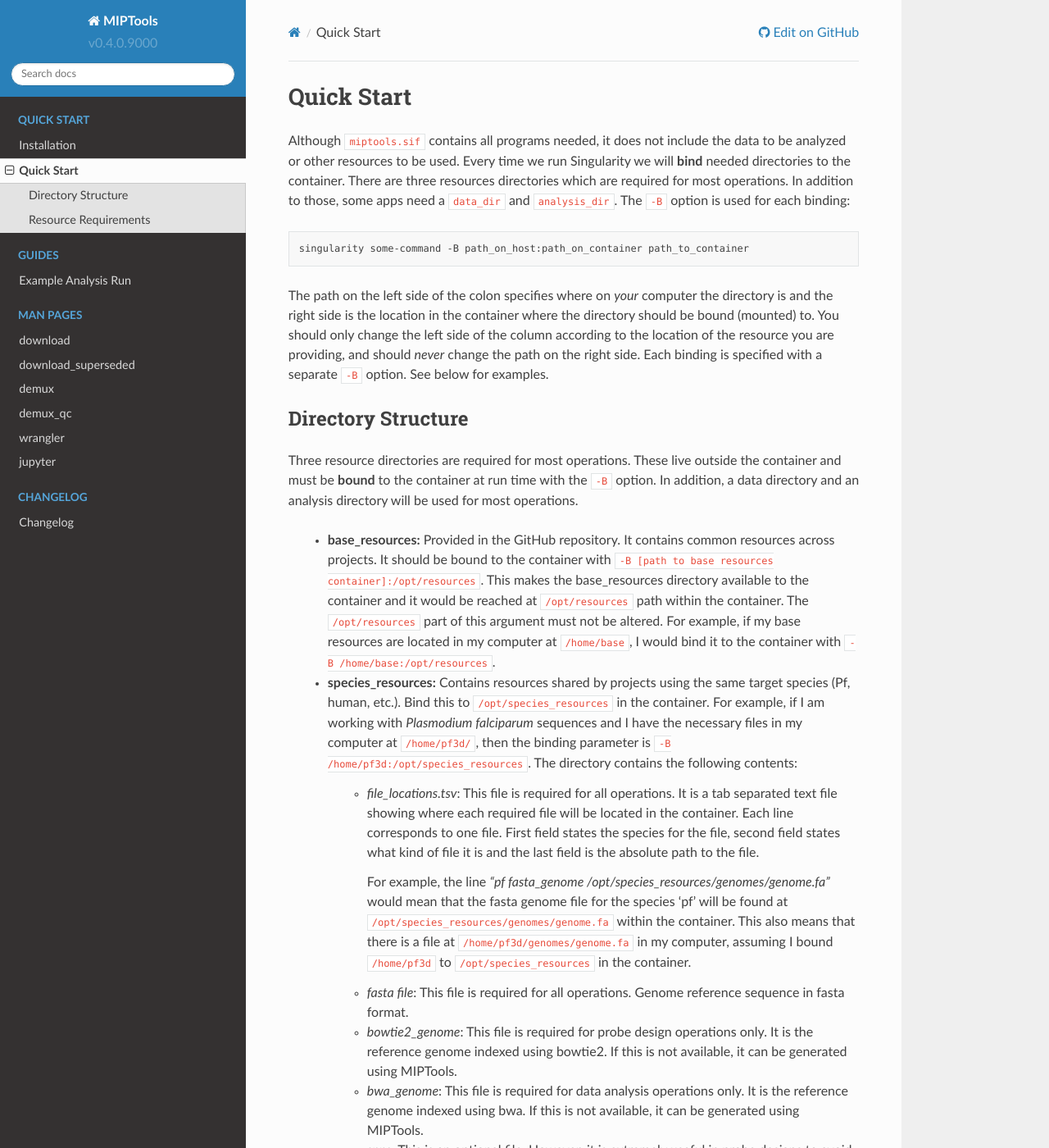
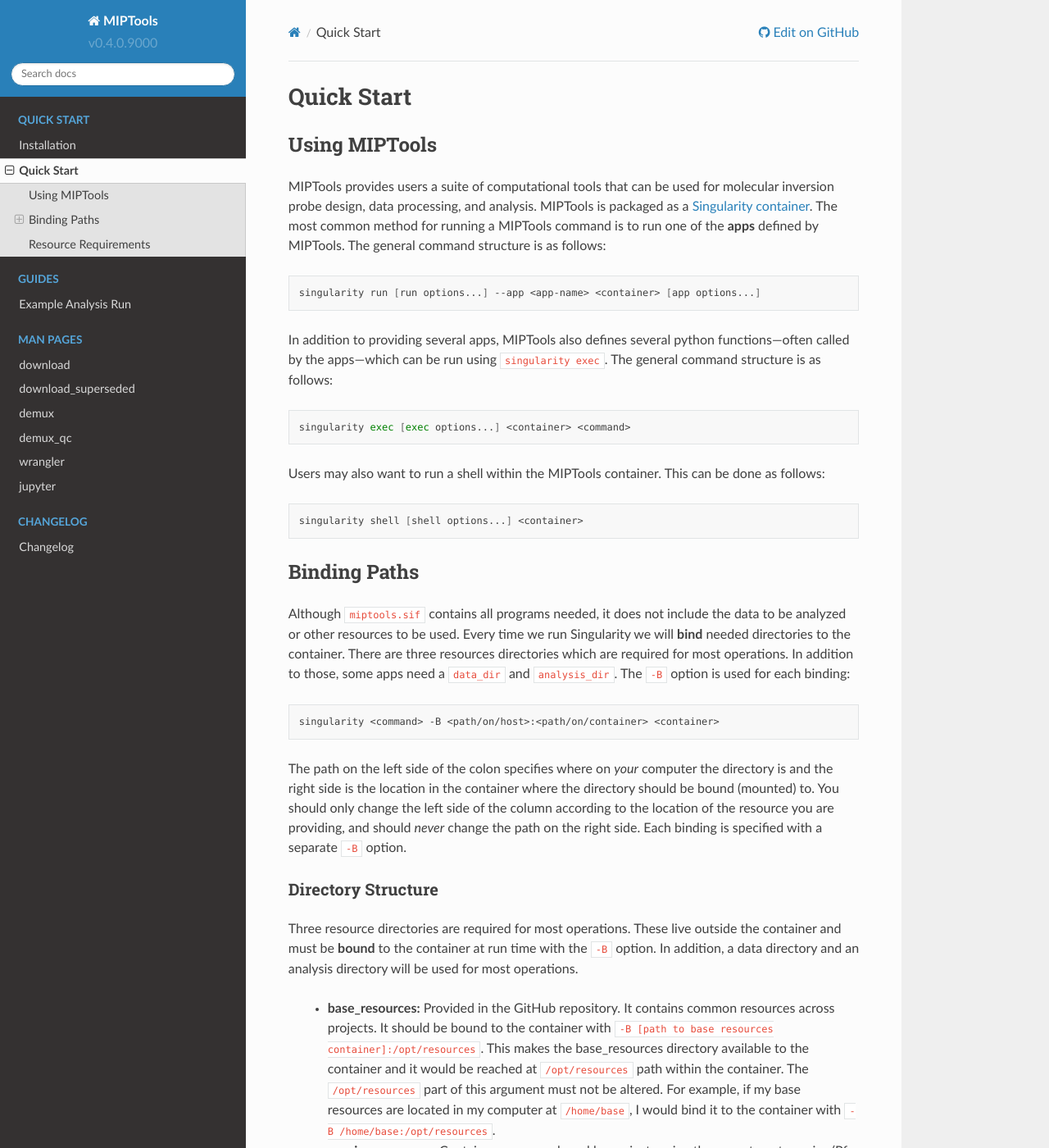
Before and after one commit to bailey-lab/MIPTools, a Sphinx documentation site: the page built from docs/quick_start.rst, in a window 1280 px wide and 1400 px high. Shown: the whole window at 82% size. Built offline with Sphinx 7.4.7 and the Read the Docs theme 2.0.0, drawn with Linux system fonts in a browser that asks for light colours.

Commit message:
Add instructions on using singularity to run MIPTools
Include information on `singularity run --app`, `singularity exec`, and `singularity shell`

```diff
--- a/docs/quick_start.rst
+++ b/docs/quick_start.rst
@@ -1,6 +1,36 @@
 ===========
 Quick Start
 ===========
+
+Using MIPTools
+==============
+
+MIPTools provides users a suite of computational tools that can be used for
+molecular inversion probe design, data processing, and analysis. MIPTools is
+packaged as a `Singularity container <https://www.sylabs.io/docs/>`_. The most
+common method for running a MIPTools command is to run one of the **apps**
+defined by MIPTools. The general command structure is as follows:
+
+.. code-block:: shell
+
+	singularity run [run options...] --app <app-name> <container> [app options...]
+
+In addition to providing several apps, MIPTools also defines several python
+functions—often called by the apps—which can be run using :code:`singularity exec`. The general command structure is as follows:
+
+.. code-block:: shell
+
+	singularity exec [exec options...] <container> <command>
+
+Users may also want to run a shell within the MIPTools container. This can be
+done as follows:
+
+.. code-block:: shell
+
+	singularity shell [shell options...] <container>
+
+Binding Paths
+=============
 
 Although :code:`miptools.sif` contains all programs needed, it does not include
 the data to be analyzed or other resources to be used. Every time we run
@@ -11,17 +41,17 @@ to those, some apps need a :code:`data_dir` and :code:`analysis_dir`. The
 
 .. code-block:: shell
 
-	singularity some-command -B path_on_host:path_on_container path_to_container
+	singularity <command> -B <path/on/host>:<path/on/container> <container>
 
 The path on the left side of the colon specifies where on *your* computer the
 directory is and the right side is the location in the container where the
 directory should be bound (mounted) to. You should only change the left side of
 the column according to the location of the resource you are providing, and
 should *never* change the path on the right side. Each binding is specified
-with a separate :code:`-B` option. See below for examples.
+with a separate :code:`-B` option.
 
 Directory Structure
-===================
+-------------------
 
 Three resource directories are required for most operations. These live outside
 the container and must be **bound** to the container at run time with the
```
